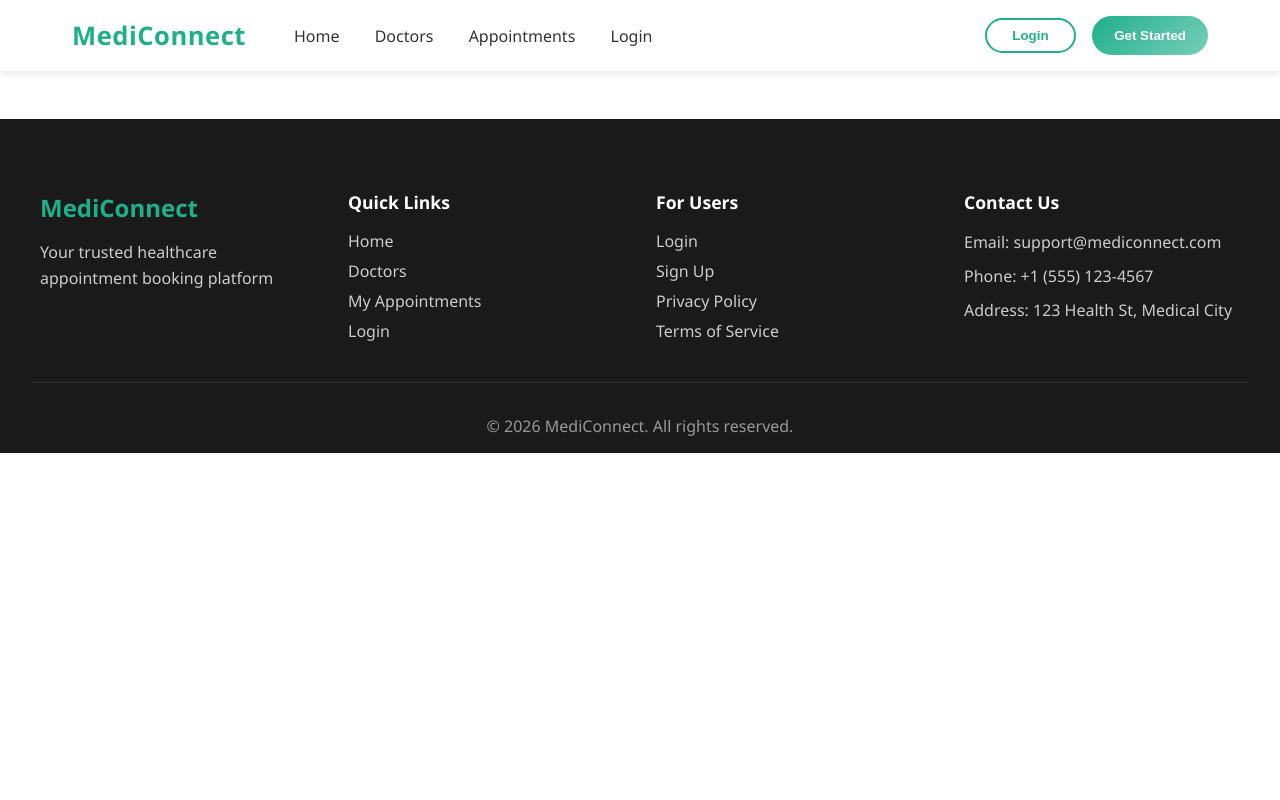
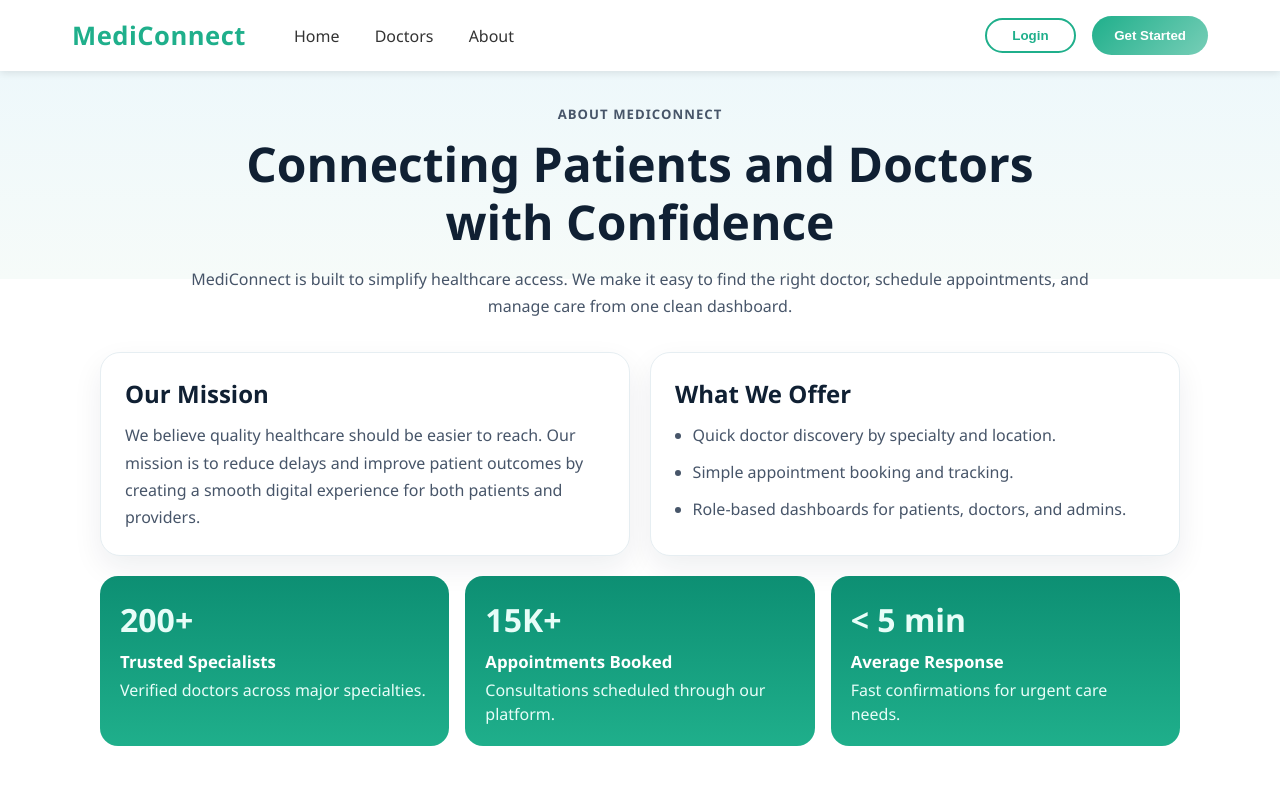
Before and after one commit to dkhemka12/MediConnect, a React (Vite) app in the folder client/: page /patient/about in a window 1280 px wide. Shown: the top 800 px of the page. Built offline with nearby package versions, Linux system fonts and the light colour scheme; no server answers.

Commit message:
Improved the navbar and added a about page

```diff
--- a/client/src/App.jsx
+++ b/client/src/App.jsx
@@ -11,6 +11,7 @@ import Register from "./pages/auth/Register";
 
 import Dashboard from "./pages/patient/Dashboard";
 import Doctors from "./pages/patient/Doctors";
+import About from "./pages/patient/About";
 import DoctorDetails from "./pages/patient/DoctorDetails";
 import BookAppointment from "./pages/patient/BookAppointment";
 import MyAppointments from "./pages/patient/MyAppointments";
@@ -35,6 +36,7 @@ function App() {
         {/* Patient */}
         <Route path="/patient/dashboard" element={<Dashboard />} />
         <Route path="/patient/doctors" element={<Doctors />} />
+        <Route path="/patient/about" element={<About />} />
         <Route path="/patient/doctor/:id" element={<DoctorDetails />} />
         <Route
           path="/patient/book-appointment/:id"
--- a/client/src/components/Navbar.jsx
+++ b/client/src/components/Navbar.jsx
@@ -17,8 +17,7 @@ const Navbar = () => {
         <div className="nav-links">
           <span onClick={() => navigate("/")}>Home</span> {/* Navigate to home page */}
           <span onClick={() => navigate("/patient/doctors")}>Doctors</span> {/* Navigate to Doctors listing */}
-          <span onClick={() => navigate("/patient/my-appointments")}>Appointments</span>  {/* Navigate to user's appointments */}
-          <span onClick={() => navigate("/login")}>Login</span> {/* Navigate to login page */}
+          <span onClick={() => navigate("/patient/about")}>About</span>  {/* Navigate to user's appointments */}
         </div>
 
         <div className="nav-actions">
--- /dev/null
+++ b/client/src/pages/patient/About.css
@@ -0,0 +1,111 @@
+.about-page {
+  min-height: 100vh;
+  padding: 2rem 3rem 3rem;
+  background: linear-gradient(180deg, #eef8fb 0%, #f6fbf9 26%, #ffffff 26%);
+}
+
+.about-hero {
+  max-width: 900px;
+  margin: 0 auto 2rem;
+  text-align: center;
+}
+
+.about-kicker {
+  margin: 0;
+  color: #0d8f73;
+  font-weight: 700;
+  text-transform: uppercase;
+  letter-spacing: 0.08em;
+  font-size: 0.82rem;
+}
+
+.about-hero h1 {
+  margin: 0.6rem 0 1rem;
+  color: #102033;
+  line-height: 1.2;
+  font-size: clamp(2rem, 4vw, 3rem);
+}
+
+.about-hero p {
+  margin: 0;
+  color: #475569;
+  line-height: 1.7;
+}
+
+.about-grid {
+  max-width: 1080px;
+  margin: 0 auto;
+  display: grid;
+  grid-template-columns: repeat(2, minmax(0, 1fr));
+  gap: 1.25rem;
+}
+
+.about-card {
+  background: #ffffff;
+  border: 1px solid #e6eef2;
+  border-radius: 20px;
+  padding: 1.5rem;
+  box-shadow: 0 12px 30px rgba(16, 32, 51, 0.07);
+}
+
+.about-card h2 {
+  margin: 0 0 0.75rem;
+  color: #102033;
+}
+
+.about-card p,
+.about-card li {
+  margin: 0;
+  color: #475569;
+  line-height: 1.7;
+}
+
+.about-card ul {
+  margin: 0;
+  padding-left: 1.1rem;
+  display: grid;
+  gap: 0.6rem;
+}
+
+.about-highlights {
+  max-width: 1080px;
+  margin: 1.25rem auto 0;
+  display: grid;
+  grid-template-columns: repeat(3, minmax(0, 1fr));
+  gap: 1rem;
+}
+
+.highlight-card {
+  background: linear-gradient(180deg, #0d8f73 0%, #1faf8b 100%);
+  border-radius: 18px;
+  color: #ffffff;
+  padding: 1.25rem;
+}
+
+.highlight-value {
+  margin: 0;
+  font-size: 2rem;
+  font-weight: 700;
+}
+
+.highlight-card h3 {
+  margin: 0.35rem 0;
+  font-size: 1.05rem;
+}
+
+.highlight-card p {
+  margin: 0;
+  color: #e8fdf8;
+  line-height: 1.5;
+}
+
+@media (max-width: 900px) {
+  .about-page {
+    padding: 1.25rem;
+  }
+
+  .about-grid,
+  .about-highlights {
+    grid-template-columns: 1fr;
+  }
+}
--- /dev/null
+++ b/client/src/pages/patient/About.jsx
@@ -0,0 +1,68 @@
+import React from "react";
+import "./About.css";
+
+const highlights = [
+    {
+        title: "Trusted Specialists",
+        value: "200+",
+        detail: "Verified doctors across major specialties.",
+    },
+    {
+        title: "Appointments Booked",
+        value: "15K+",
+        detail: "Consultations scheduled through our platform.",
+    },
+    {
+        title: "Average Response",
+        value: "< 5 min",
+        detail: "Fast confirmations for urgent care needs.",
+    },
+];
+
+const About = () => {
+    return (
+        <main className="about-page">
+            <section className="about-hero">
+                <p className="about-kicker">About MediConnect</p>
+                <h1>Connecting Patients and Doctors with Confidence</h1>
+                <p>
+                    MediConnect is built to simplify healthcare access. We make it easy to
+                    find the right doctor, schedule appointments, and manage care from one
+                    clean dashboard.
+                </p>
+            </section>
+
+            <section className="about-grid">
+                <article className="about-card">
+                    <h2>Our Mission</h2>
+                    <p>
+                        We believe quality healthcare should be easier to reach. Our mission
+                        is to reduce delays and improve patient outcomes by creating a smooth
+                        digital experience for both patients and providers.
+                    </p>
+                </article>
+
+                <article className="about-card">
+                    <h2>What We Offer</h2>
+                    <ul>
+                        <li>Quick doctor discovery by specialty and location.</li>
+                        <li>Simple appointment booking and tracking.</li>
+                        <li>Role-based dashboards for patients, doctors, and admins.</li>
+                    </ul>
+                </article>
+            </section>
+
+            <section className="about-highlights">
+                {highlights.map((item) => (
+                    <article key={item.title} className="highlight-card">
+                        <p className="highlight-value">{item.value}</p>
+                        <h3>{item.title}</h3>
+                        <p>{item.detail}</p>
+                    </article>
+                ))}
+            </section>
+        </main>
+    );
+};
+
+export default About;
```
